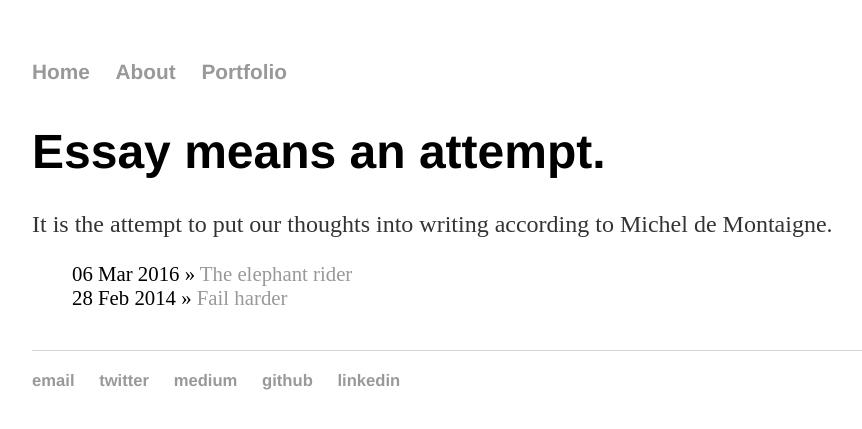
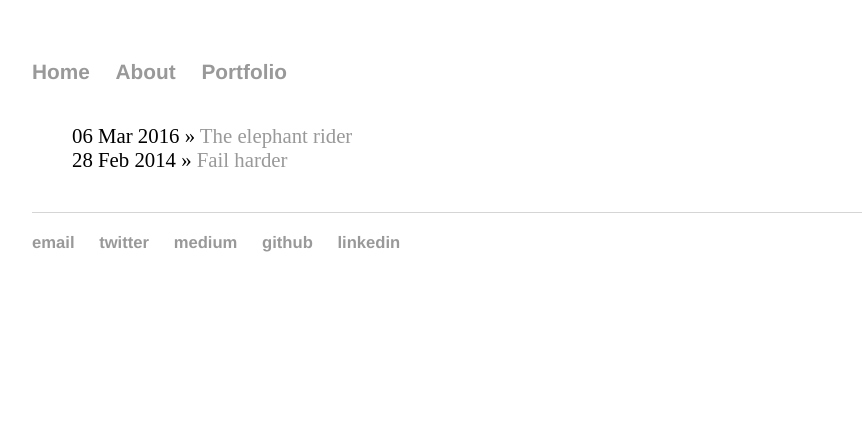
Before and after one commit to nsorros/nsorros.github.io, a Jekyll site: the page built from portfolio/index.html, in a window 1280 px wide. Shown: the top 429 px of the page, without its empty margins (160-1022 px from the left). Built offline with Jekyll 4.4.1, drawn with Linux system fonts in a browser that asks for light colours.

Commit message:
Update index.html

```diff
--- a/portfolio/index.html
+++ b/portfolio/index.html
@@ -1,10 +1,7 @@
 ---
 layout: default
-title: Essays
+title: Portfolio
 ---
-<h1>Essay means an attempt.</h1>
-
-<p>It is the attempt to put our thoughts into writing according to Michel de Montaigne.</p>
 
 <ul class="posts">
 
```
